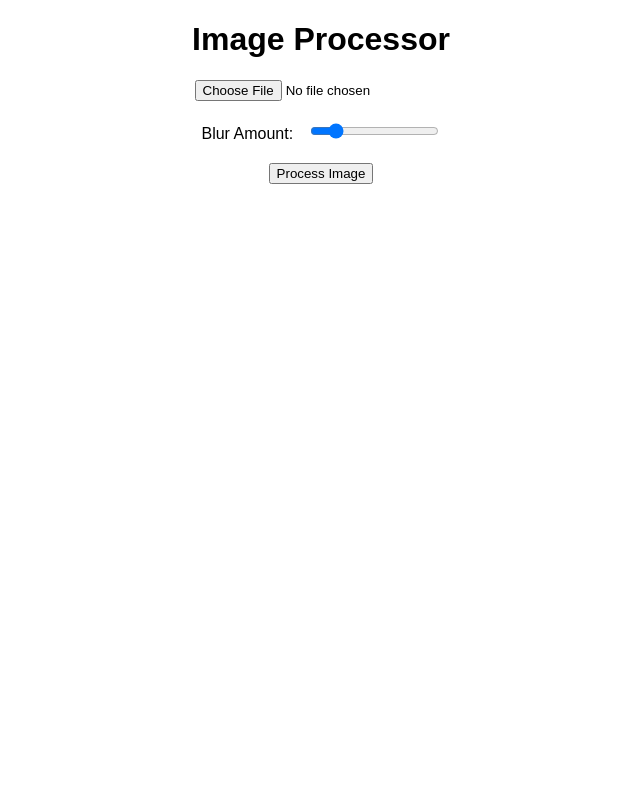
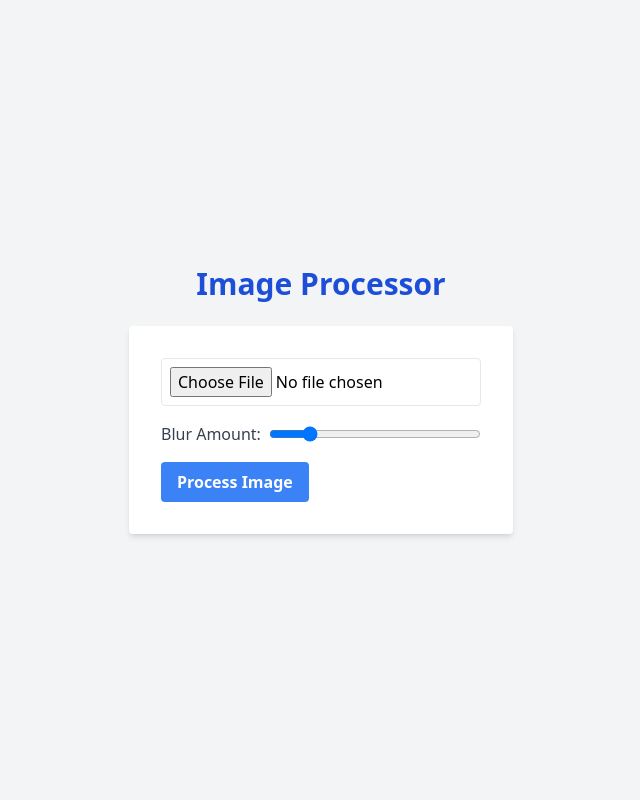
Before and after one commit to psylsph/python-blur-background, a Flask app: page / in a window 1280 px wide. Shown: the whole page, without its empty margins (319-959 px from the left). Run offline with Flask 3, Linux system fonts and the light colour scheme.

Commit message:
better looking

```diff
--- a/templates/upload.html
+++ b/templates/upload.html
@@ -4,24 +4,18 @@
     <meta charset="UTF-8">
     <meta name="viewport" content="width=device-width, initial-scale=1.0">
     <title>Image Processor</title>
-    <style>
-        body { font-family: sans-serif; text-align: center;}
-        input[type="file"] { margin-bottom: 20px;}
-        .slider-container { margin-bottom: 20px;}
-        .slider-container label { margin-right: 10px;}
-    </style>
+    <link href="https://cdn.jsdelivr.net/npm/tailwindcss@2.2.19/dist/tailwind.min.css" rel="stylesheet">
 </head>
-<body>
-    <h1>Image Processor</h1>
-    <form method="post" enctype="multipart/form-data">
-        <input type="file" name="image" accept="image/*" required>
+<body class="bg-gray-100 flex flex-col items-center justify-center min-h-screen">
+    <h1 class="text-3xl font-bold mb-6 text-blue-700">Image Processor</h1>
+    <form method="post" enctype="multipart/form-data" class="bg-white p-8 rounded shadow-md w-96">
+        <input type="file" name="image" accept="image/*" required class="mb-4 p-2 border rounded w-full">
 
-        <div class="slider-container">
-            <label for="blur">Blur Amount:</label>
-            <input type="range" name="blur" min="0" max="30" step="1" value="{{ blur  }}">
-
+        <div class="mb-4 flex items-center">
+            <label for="blur" class="mr-2 text-gray-700">Blur Amount:</label>
+            <input type="range" name="blur" min="0" max="30" step="1" value="{{ blur  }}" class="flex-1">
         </div>
-        <button type="submit">Process Image</button>
+        <button type="submit" class="bg-blue-500 hover:bg-blue-700 text-white font-bold py-2 px-4 rounded focus:outline-none focus:shadow-outline">Process Image</button>
 
     </form>
 </body>
```
Also changed, not shown: templates/image_preview.html (+5 -4 lines).
